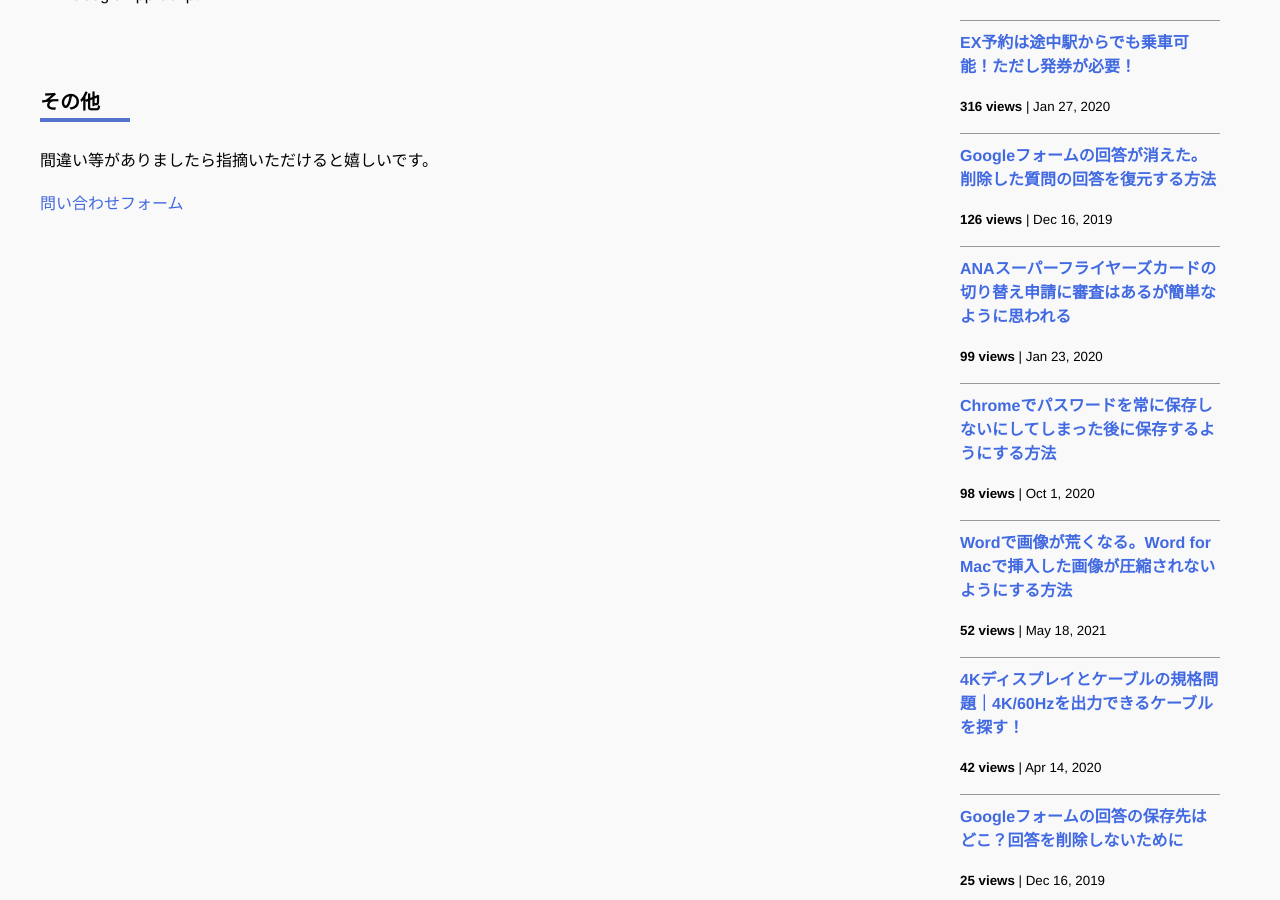
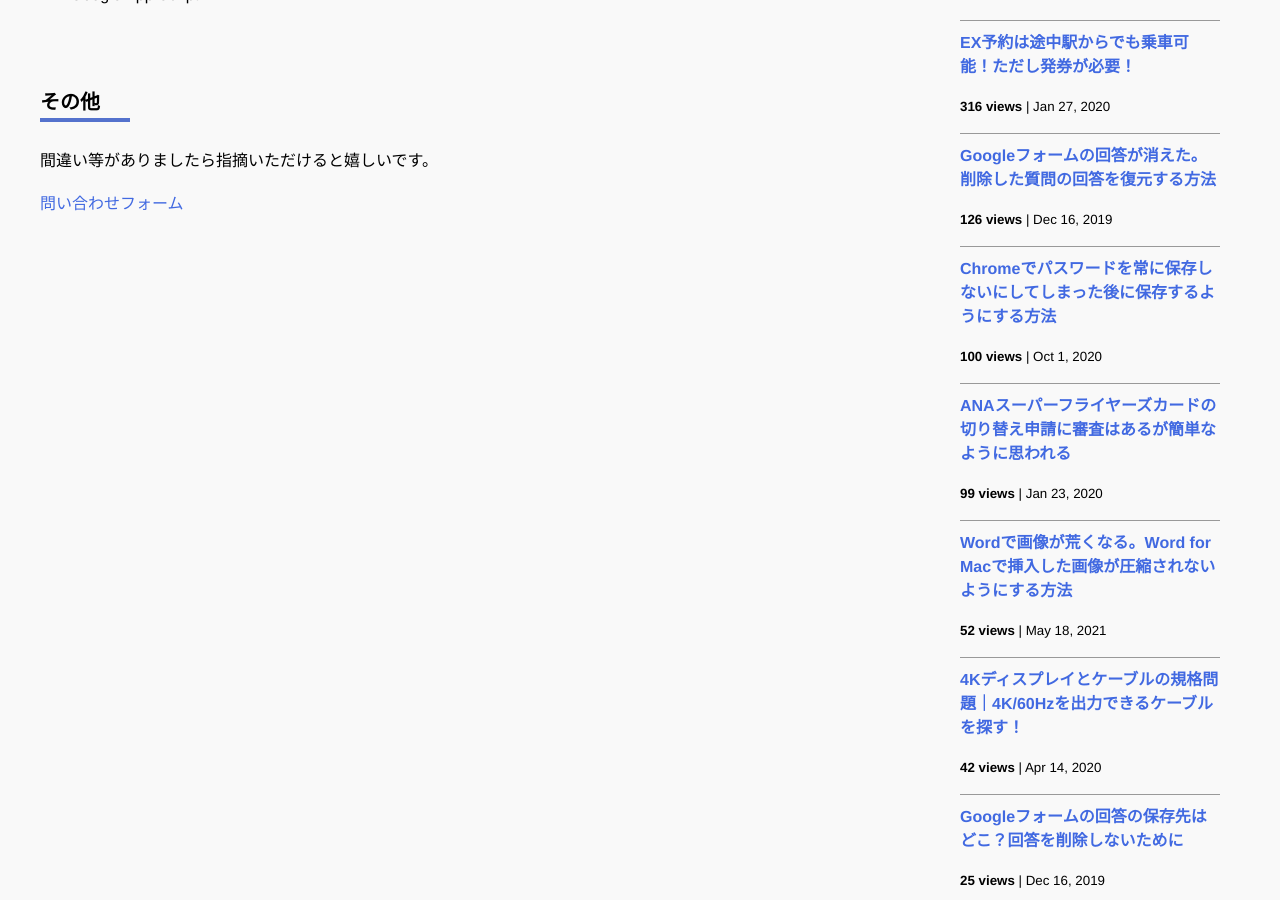
Before and after one commit to iwanaminami/shoyaiwaname, a Jekyll site: the page built from about.markdown, in a window 1280 px wide and 900 px high, scrolled down 854 px. Built offline with Jekyll 4.4.1, drawn with Linux system fonts in a browser that asks for light colours; nearby versions of some CDN libraries; comment, search, counter and statistics services are not loaded.

Commit message:
chore(ga): update _data/popularposts.yml 20250930-2352

```diff
--- a/_data/popularposts.yml
+++ b/_data/popularposts.yml
@@ -3,10 +3,10 @@ side:
     url: "/2020/01/27/ex-rideontheway.html"
   - view: 126
     url: "/2019/12/16/restore-googleform.html"
+  - view: 100
+    url: "/2020/10/01/googlepassword.html"
   - view: 99
     url: "/2020/01/23/sfc-judge.html"
-  - view: 98
-    url: "/2020/10/01/googlepassword.html"
   - view: 52
     url: "/2021/05/18/image-compression-word.html"
   - view: 42
```
